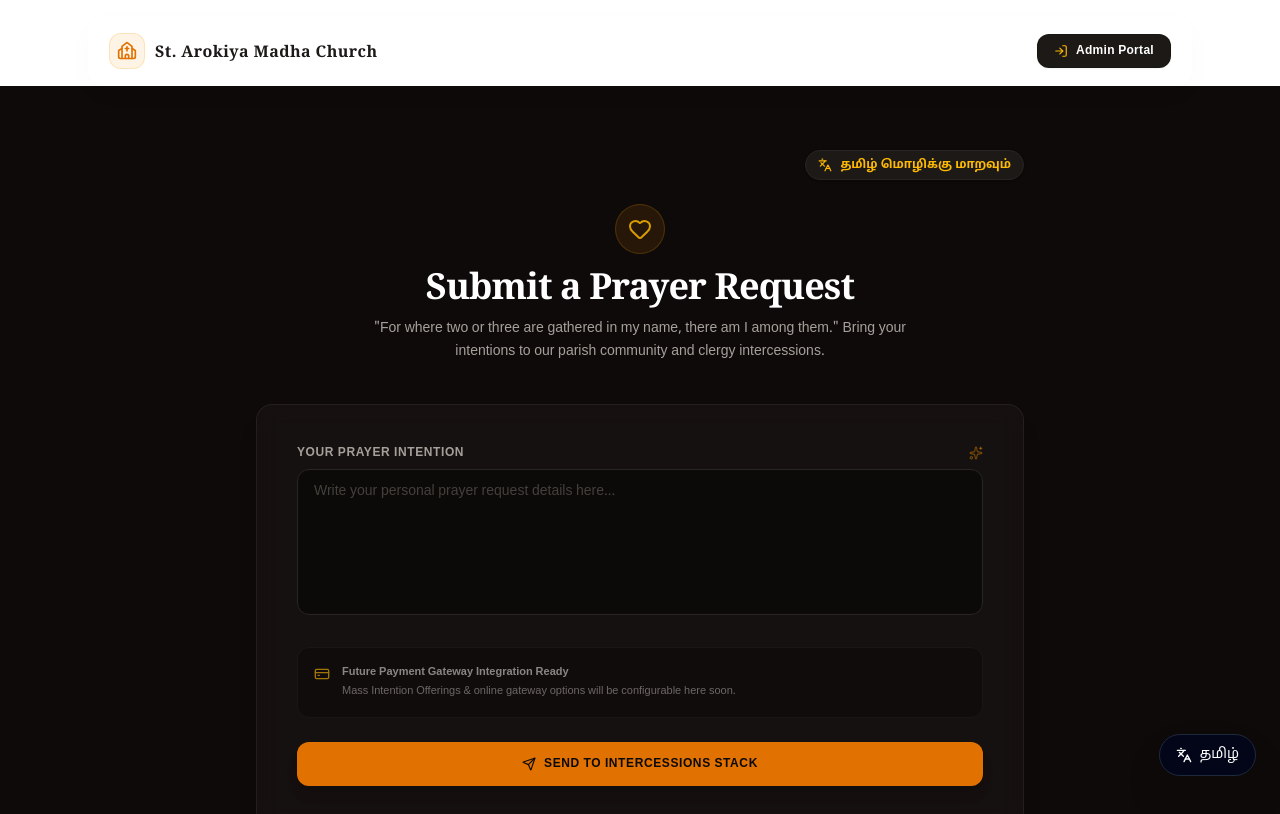
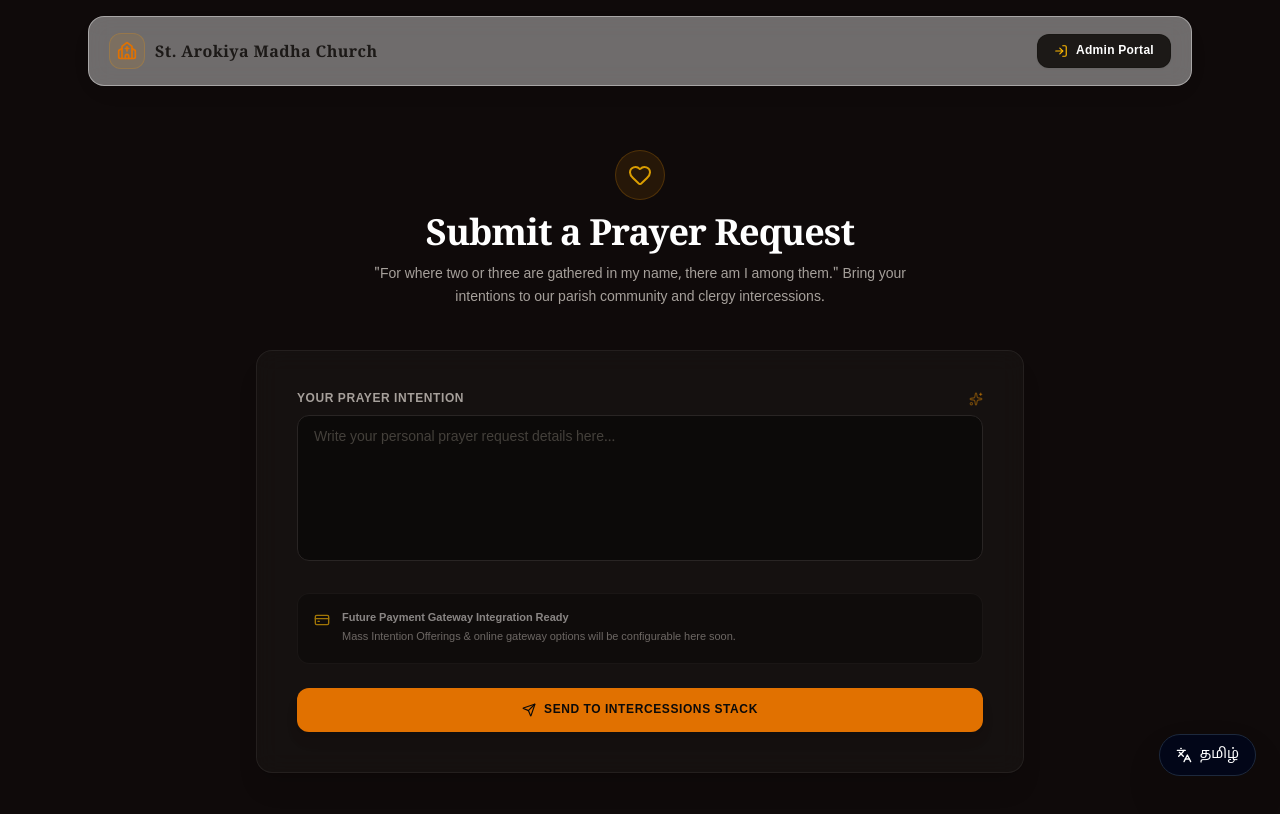
Before and after one commit to MariyaEfronY/church, a Next.js app: page /prayer-request in a window 1280 px wide. Shown: the top 814 px of the page. Built offline with nearby package versions, Linux system fonts and the light colour scheme.

Commit message:
language toggle added the prayer request page with tamil switch

```diff
--- a/app/(public)/layout.tsx
+++ b/app/(public)/layout.tsx
@@ -1,59 +1,27 @@
 "use client";
 
-import { useState, useEffect } from "react";
+import { LangProvider, useLang } from "@/context/LangContext";
 import { Languages } from "lucide-react";
 import { Noto_Sans_Tamil } from "next/font/google";
-
 import Navigation from "./components/Navigation";
 import Footer from "./components/Footer";
 
-import en from "../locales/en.json";
-import ta from "../locales/ta.json";
-
 const tamilFont = Noto_Sans_Tamil({
+    subsets: ["tamil"],
     weight: ["400", "500", "700"],
 });
 
-export default function PublicLayout({
-    children,
-}: {
-    children: React.ReactNode;
-}) {
-    const [lang, setLang] = useState<"en" | "ta">("en");
-
-    // Load saved preference on mount
-    useEffect(() => {
-        const savedLang = localStorage.getItem("church-lang") as "en" | "ta";
-
-        if (savedLang) setLang(savedLang);
-    }, []);
-
-    const toggleLanguage = () => {
-        const nextLang = lang === "en" ? "ta" : "en";
-
-        setLang(nextLang);
-
-        localStorage.setItem("church-lang", nextLang);
-
-        // Broadcast language change
-        const event = new CustomEvent("church-lang-change", {
-            detail: nextLang,
-        });
-
-        window.dispatchEvent(event);
-    };
-
-    const t = lang === "en" ? en : ta;
+// A small sub-wrapper component to keep cleaner control of layout structure hooks
+function LayoutContent({ children }: { children: React.ReactNode }) {
+    const { lang, t, toggleLanguage } = useLang();
 
     return (
-        <div
-            className={`${tamilFont.className} min-h-screen flex flex-col justify-between`}
-        >
-            {/* Floating Language Switch */}
+        <div className={`${tamilFont.className} min-h-screen flex flex-col justify-between bg-[#0f0a0a]`}>
+            {/* Floating Language Switch Button */}
             <div className="fixed bottom-6 right-6 z-50">
                 <button
                     onClick={toggleLanguage}
-                    className="flex items-center gap-2 bg-slate-950 text-white px-4 py-2.5 rounded-full shadow-2xl hover:bg-amber-600 hover:text-slate-950 transition-all font-medium text-sm border border-slate-800"
+                    className="flex items-center gap-2 bg-slate-950 text-white px-4 py-2.5 rounded-full shadow-2xl hover:bg-amber-600 hover:text-slate-950 transition-all font-medium text-sm border border-slate-800 cursor-pointer active:scale-95"
                 >
                     <Languages className="w-4 h-4" />
                     <span>{lang === "en" ? "தமிழ்" : "English"}</span>
@@ -61,11 +29,7 @@ export default function PublicLayout({
             </div>
 
             <div>
-                <Navigation
-                    parishName={t.parishName}
-                    adminText={t.navAdmin}
-                />
-
+                <Navigation parishName={t.parishName} adminText={t.navAdmin} />
                 <main>{children}</main>
             </div>
 
@@ -73,3 +37,11 @@ export default function PublicLayout({
         </div>
     );
 }
+
+export default function PublicLayout({ children }: { children: React.ReactNode }) {
+    return (
+        <LangProvider>
+            <LayoutContent>{children}</LayoutContent>
+        </LangProvider>
+    );
+}
--- a/app/(public)/prayer-request/page.tsx
+++ b/app/(public)/prayer-request/page.tsx
@@ -1,43 +1,35 @@
 "use client";
 
 import { useState } from "react";
-import { Heart, Send, CheckCircle2, Sparkles, Languages, CreditCard } from "lucide-react";
-
-const i18n = {
-    en: {
-        title: "Submit a Prayer Request",
-        subtitle: '"For where two or three are gathered in my name, there am I among them." Bring your intentions to our parish community and clergy intercessions.',
-        label: "Your Prayer Intention",
-        placeholder: "Write your personal prayer request details here...",
-        paymentNotice: "Mass Intention Offerings & online gateway options will be configurable here soon.",
-        buttonSubmit: "Send to Intercessions Stack",
-        buttonSending: "Transmitting Intention...",
-        successTitle: "Intention Received",
-        successSubtitle: "Your prayer request has been securely forwarded to Father and entered into our pastoral intercession stream. Peace be with you.",
-        resetLink: "Submit another intention"
-    },
-    ta: {
-        title: "ஜெப விண்ணப்பம் சமர்ப்பிக்கவும்",
-        subtitle: '"இரண்டு அல்லது மூன்று பேர் என் நாமத்தினால் எங்கே கூடியிருக்கிறார்களோ, அங்கே அவர்கள் மத்தியில் நான் இருக்கிறேன்." உங்கள் விண்ணப்பங்களை எங்கள் பங்குக் குழுமத்தின் ஜெபங்களில் சேர்த்திடுங்கள்.',
-        label: "உங்கள் ஜெப விண்ணப்பம்",
-        placeholder: "உங்கள் தனிப்பட்ட ஜெப விண்ணப்ப விபரங்களை இங்கே எழுதவும்...",
-        paymentNotice: "திருப்பலி காணிக்கைகள் மற்றும் ஆன்லைன் கட்டண முறைகள் விரைவில் இங்கே இணைக்கப்படும்.",
-        buttonSubmit: "ஜெப பீடத்தில் சமர்ப்பிக்கவும்",
-        buttonSending: "விண்ணப்பம் அனுப்பப்படுகிறது...",
-        successTitle: "விண்ணப்பம் பெறப்பட்டது",
-        successSubtitle: "உங்கள் ஜெப விண்ணப்பம் தந்தை அவர்களிடம் பாதுகாப்பாக ஒப்படைக்கப்பட்டு, பங்கின் கூட்டுப் பிரார்த்தனை அலைவரிசையில் சேர்க்கப்பட்டுள்ளது. சமாதானம் உங்களோடு இருப்பதாக.",
-        resetLink: "மற்றொரு விண்ணப்பத்தை அனுப்பவும்"
-    }
-};
+import { useLang } from "@/context/LangContext"; // 👈 Context Engine Hook Imported
+import { Heart, Send, CheckCircle2, Sparkles, CreditCard } from "lucide-react";
 
 export default function PrayerRequestPage() {
-    const [lang, setLang] = useState<"en" | "ta">("en");
+    const { t, lang } = useLang(); // 👈 Context Consumption
     const [intention, setIntention] = useState("");
     const [submitted, setSubmitted] = useState(false);
     const [loading, setLoading] = useState(false);
     const [errorMsg, setErrorMsg] = useState("");
 
-    const t = i18n[lang];
+    const pageStrings = t?.prayerRequestPage || {
+        title: lang === "en" ? "Submit a Prayer Request" : "ஜெப விண்ணப்பம் சமர்ப்பிக்கவும்",
+        subtitle: lang === "en"
+            ? '"For where two or three are gathered in my name, there am I among them." Bring your intentions to our parish community and clergy intercessions.'
+            : '"இரண்டு அல்லது மூன்று பேர் என் நாமத்தினால் எங்கே கூடியிருக்கிறார்களோ, அங்கே அவர்கள் மத்தியில் நான் இருக்கிறேன்." உங்கள் விண்ணப்பங்களை எங்கள் பங்குக் குழுமத்தின் ஜெபங்களில் சேர்த்திடுங்கள்.',
+        label: lang === "en" ? "Your Prayer Intention" : "உங்கள் ஜெப விண்ணப்பம்",
+        placeholder: lang === "en" ? "Write your personal prayer request details here..." : "உங்கள் தனிப்பட்ட ஜெப விண்ணப்ப விபரங்களை இங்கே எழுதவும்...",
+        paymentTitle: lang === "en" ? "Future Payment Gateway Integration Ready" : "கட்டண வசதி விரைவில் இணைக்கப்படும்",
+        paymentNotice: lang === "en"
+            ? "Mass Intention Offerings & online gateway options will be configurable here soon."
+            : "திருப்பலி காணிக்கைகள் மற்றும் ஆன்லைன் கட்டண முறைகள் விரைவில் இங்கே இணைக்கப்படும்.",
+        buttonSubmit: lang === "en" ? "Send to Intercessions Stack" : "ஜெப பீடத்தில் சமர்ப்பிக்கவும்",
+        buttonSending: lang === "en" ? "Transmitting Intention..." : "விண்ணப்பம் அனுப்பப்படுகிறது...",
+        successTitle: lang === "en" ? "Intention Received" : "விண்ணப்பம் பெறப்பட்டது",
+        successSubtitle: lang === "en"
+            ? "Your prayer request has been securely forwarded to Father and entered into our pastoral intercession stream. Peace be with you."
+            : "உங்கள் ஜெப விண்ணப்பம் தந்தை அவர்களிடம் பாதுகாப்பாக ஒப்படைக்கப்பட்டு, பங்கின் கூட்டுப் பிரார்த்தனை அலைவரிசையில் சேர்க்கப்பட்டுள்ளது. சமாதானம் உங்களோடு இருப்பதாக.",
+        resetLink: lang === "en" ? "Submit another intention" : "மற்றொரு விண்ணப்பத்தை அனுப்பவும்"
+    };
 
     const handleSubmit = async (e: React.FormEvent) => {
         e.preventDefault();
@@ -51,7 +43,6 @@ export default function PrayerRequestPage() {
                 body: JSON.stringify({
                     intention,
                     lang,
-                    // 💸 Prepared Default values for current free submission path
                     paymentStatus: "None",
                     amountPaid: 0,
                     paymentIntentId: null
@@ -59,7 +50,6 @@ export default function PrayerRequestPage() {
             });
 
             const result = await response.json();
-
             if (result.success) {
                 setSubmitted(true);
                 setIntention("");
@@ -77,57 +67,40 @@ export default function PrayerRequestPage() {
         <div className="min-h-screen bg-[#0f0a0a] text-stone-100 py-16 px-4 sm:px-6 lg:px-8">
             <div className="max-w-3xl mx-auto space-y-6">
 
-                {/* 🌐 Language Switcher Button */}
-                <div className="flex justify-end">
-                    <button
-                        onClick={() => setLang(lang === "en" ? "ta" : "en")}
-                        className="flex items-center gap-2 px-3 py-1.5 bg-stone-900 border border-stone-800 rounded-full text-xs font-semibold text-amber-400 hover:bg-stone-800 hover:text-amber-300 transition-all cursor-pointer active:scale-95 shadow-sm"
-                    >
-                        <Languages className="w-3.5 h-3.5" />
-                        <span>{lang === "en" ? "தமிழ் மொழிக்கு மாறவும்" : "Switch to English"}</span>
-                    </button>
-                </div>
-
-                {/* Typography Header */}
                 <div className="text-center mb-10 space-y-3">
                     <div className="inline-flex p-3 rounded-full bg-amber-500/10 border border-amber-500/20 text-amber-400">
                         <Heart className="w-6 h-6 animate-pulse" />
                     </div>
-                    <h1 className="text-3xl md:text-4xl font-serif font-black text-white tracking-tight">
-                        {t.title}
+                    <h1 className="text-3xl md:text-4xl font-serif font-black text-white tracking-tight transition-all duration-300">
+                        {pageStrings.title}
                     </h1>
-                    <p className="text-stone-400 text-xs md:text-sm max-w-xl mx-auto leading-relaxed">
-                        {t.subtitle}
+                    <p className="text-stone-400 text-xs md:text-sm max-w-xl mx-auto leading-relaxed transition-all duration-300">
+                        {pageStrings.subtitle}
                     </p>
                 </div>
 
-                {/* Form Card Layout */}
                 <div className="bg-stone-900/50 backdrop-blur-md border border-stone-800/80 rounded-2xl p-6 md:p-10 shadow-xl relative overflow-hidden">
-
                     {submitted ? (
                         <div className="text-center py-10 space-y-4 animate-fade-in">
                             <div className="inline-flex p-3 rounded-full bg-emerald-500/10 border border-emerald-500/20 text-emerald-400">
                                 <CheckCircle2 className="w-8 h-8" />
                             </div>
-                            <h3 className="text-xl font-serif font-bold text-white tracking-wide">{t.successTitle}</h3>
-                            <p className="text-stone-400 text-xs max-w-md mx-auto leading-relaxed">
-                                {t.successSubtitle}
+                            <h3 className="text-xl font-serif font-bold text-white tracking-wide transition-all duration-300">
+                                {pageStrings.successTitle}
+                            </h3>
+                            <p className="text-stone-400 text-xs max-w-md mx-auto leading-relaxed transition-all duration-300">
+                                {pageStrings.successSubtitle}
                             </p>
-                            <button
-                                onClick={() => setSubmitted(false)}
-                                className="mt-4 text-xs font-bold text-amber-400 hover:text-amber-300 underline cursor-pointer"
-                            >
-                                {t.resetLink}
+                            <button onClick={() => setSubmitted(false)} className="mt-4 text-xs font-bold text-amber-400 hover:text-amber-300 underline cursor-pointer">
+                                {pageStrings.resetLink}
                             </button>
                         </div>
                     ) : (
                         <form onSubmit={handleSubmit} className="space-y-6">
-
-                            {/* Text Input Unit */}
                             <div className="space-y-2">
                                 <div className="flex justify-between items-center">
-                                    <label className="text-xs font-black text-stone-400 uppercase tracking-wider font-sans">
-                                        {t.label}
+                                    <label className="text-xs font-black text-stone-400 uppercase tracking-wider font-sans transition-all duration-300">
+                                        {pageStrings.label}
                                     </label>
                                     <Sparkles className="w-3.5 h-3.5 text-amber-500/40" />
                                 </div>
@@ -136,38 +109,33 @@ export default function PrayerRequestPage() {
                                     required
                                     value={intention}
                                     onChange={(e) => setIntention(e.target.value)}
-                                    placeholder={t.placeholder}
-                                    className="w-full bg-stone-950 border border-stone-800 focus:border-amber-500/50 rounded-xl px-4 py-3 text-sm text-stone-100 placeholder-stone-700 outline-none transition-all duration-300 resize-none"
+                                    placeholder={pageStrings.placeholder}
+                                    className="w-full bg-stone-950 border border-stone-800 focus:border-amber-500/50 rounded-xl px-4 py-3 text-sm text-stone-100 placeholder-stone-700 outline-none transition-all duration-300 resize-none focus:shadow-[0_0_20px_rgba(245,158,11,0.03)]"
                                 />
                             </div>
 
-                            {/* 💳 Future Payment Placeholder Block */}
                             <div className="p-4 bg-stone-950 border border-stone-800/60 rounded-xl flex items-start gap-3 opacity-60">
                                 <CreditCard className="w-4 h-4 text-amber-400 mt-0.5 flex-shrink-0" />
-                                <p className="text-[11px] text-stone-400 font-medium leading-relaxed">
-                                    <span className="font-bold text-stone-300 block mb-0.5">
-                                        {lang === "en" ? "Future Payment Gateway Integration Ready" : "கட்டண வசதி விரைவில் இணைக்கப்படும்"}
-                                    </span>
-                                    {t.paymentNotice}
-                                </p>
+                                <div className="text-[11px] text-stone-400 font-medium leading-relaxed transition-all duration-300">
+                                    <span className="font-bold text-stone-300 block mb-0.5">{pageStrings.paymentTitle}</span>
+                                    <span>{pageStrings.paymentNotice}</span>
+                                </div>
                             </div>
 
                             {errorMsg && (
-                                <div className="p-3 bg-red-950/40 border border-red-900/40 rounded-xl text-xs text-red-400 font-medium">
+                                <div className="p-3 bg-red-950/40 border border-red-900/40 rounded-xl text-xs text-red-400 font-medium animate-fade-in">
                                     {errorMsg}
                                 </div>
                             )}
 
-                            {/* Submit Button */}
                             <button
                                 type="submit"
                                 disabled={loading}
                                 className="w-full bg-amber-600 hover:bg-amber-500 disabled:bg-amber-900 text-stone-950 font-bold py-3.5 px-6 rounded-xl text-xs uppercase tracking-wider font-sans transition-all duration-300 flex items-center justify-center gap-2 cursor-pointer shadow-lg active:scale-[0.99]"
                             >
-                                <Send className="w-3.5 h-3.5" />
-                                <span>{loading ? t.buttonSending : t.buttonSubmit}</span>
+                                <Send className={`w-3.5 h-3.5 ${loading ? "animate-pulse" : ""}`} />
+                                <span className="transition-all duration-300">{loading ? pageStrings.buttonSending : pageStrings.buttonSubmit}</span>
                             </button>
-
                         </form>
                     )}
                 </div>
--- /dev/null
+++ b/app/context/LangContext.tsx
@@ -0,0 +1,47 @@
+"use client";
+
+import React, { createContext, useContext, useState, useEffect } from "react";
+import en from "@/locales/en.json";
+import ta from "@/locales/ta.json";
+
+type LangType = "en" | "ta";
+
+interface LangContextProps {
+    lang: LangType;
+    t: any;
+    toggleLanguage: () => void;
+}
+
+const LangContext = createContext<LangContextProps | undefined>(undefined);
+
+export function LangProvider({ children }: { children: React.ReactNode }) {
+    const [lang, setLang] = useState<LangType>("en");
+
+    useEffect(() => {
+        const savedLang = localStorage.getItem("church-lang") as LangType;
+        if (savedLang) setLang(savedLang);
+    }, []);
+
+    const toggleLanguage = () => {
+        const nextLang = lang === "en" ? "ta" : "en";
+        setLang(nextLang);
+        localStorage.setItem("church-lang", nextLang);
+
+        // Keep your custom window events broadcasting cleanly
+        window.dispatchEvent(new CustomEvent("church-lang-change", { detail: nextLang }));
+    };
+
+    const t = lang === "en" ? en : ta;
+
+    return (
+        <LangContext.Provider value={{ lang, t, toggleLanguage }}>
+            {children}
+        </LangContext.Provider>
+    );
+}
+
+export function useLang() {
+    const context = useContext(LangContext);
+    if (!context) throw new Error("useLang must be executed inside a LangProvider container block");
+    return context;
+}
```
